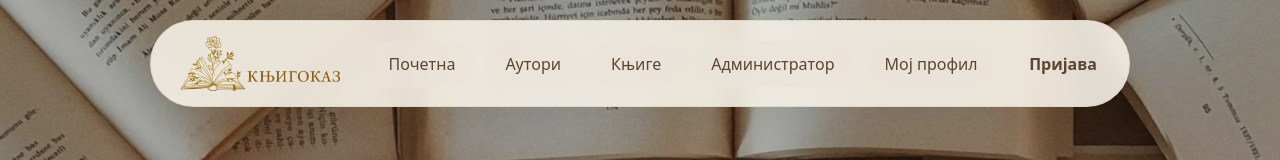
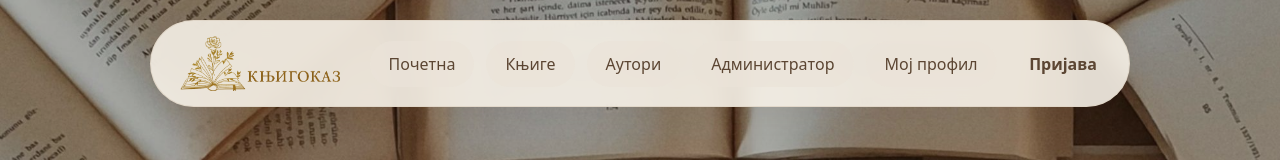
Before and after one commit to anastasijabroceta/book-review-web-app, a React (Vite) app in the folder recenzije_knjiga/: page / in a window 1280 px wide. Shown: the top 160 px of the page. Built offline with nearby package versions, Linux system fonts and the light colour scheme.

Commit message:
navbar order changed

```diff
--- a/recenzije_knjiga/src/components/Navbar.jsx
+++ b/recenzije_knjiga/src/components/Navbar.jsx
@@ -15,17 +15,18 @@ function Navbar({ onLoginClick }) {
             <button className="nav-btn">Почетна</button>
           </Link>
 
+          <Link to="/books">
+            <button className="nav-btn">Књиге</button>
+          </Link>
+
           <Link to="/authors">
             <button className="nav-btn">Аутори</button>
-          </Link>
-
-          <Link to="/books">
-            <button className="nav-btn">Књиге</button>
           </Link>
 
           <Link to="/admin">
             <button className="nav-btn">Администратор</button>
           </Link>
+
           <Link to="/my-profile">
             <button className="nav-btn">Мој профил</button>
           </Link>
```
